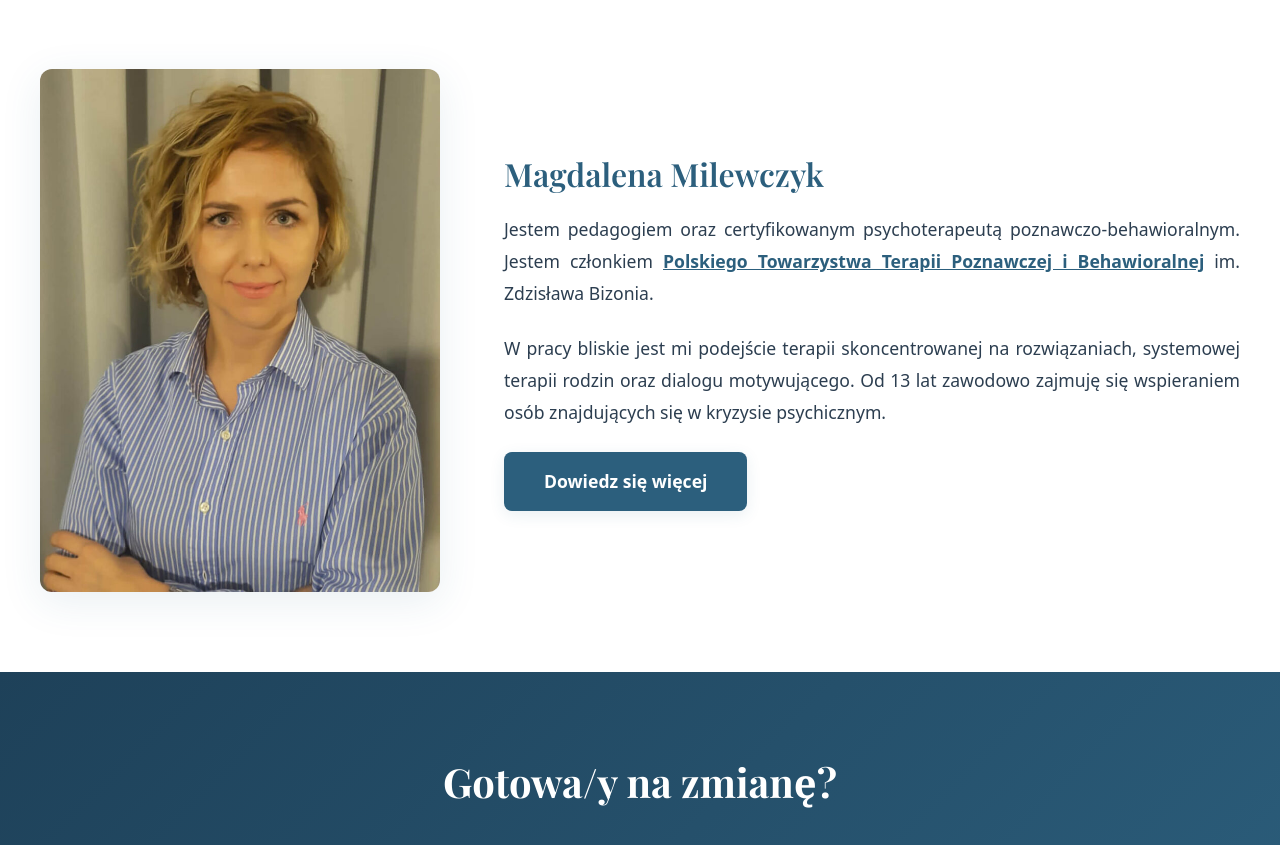
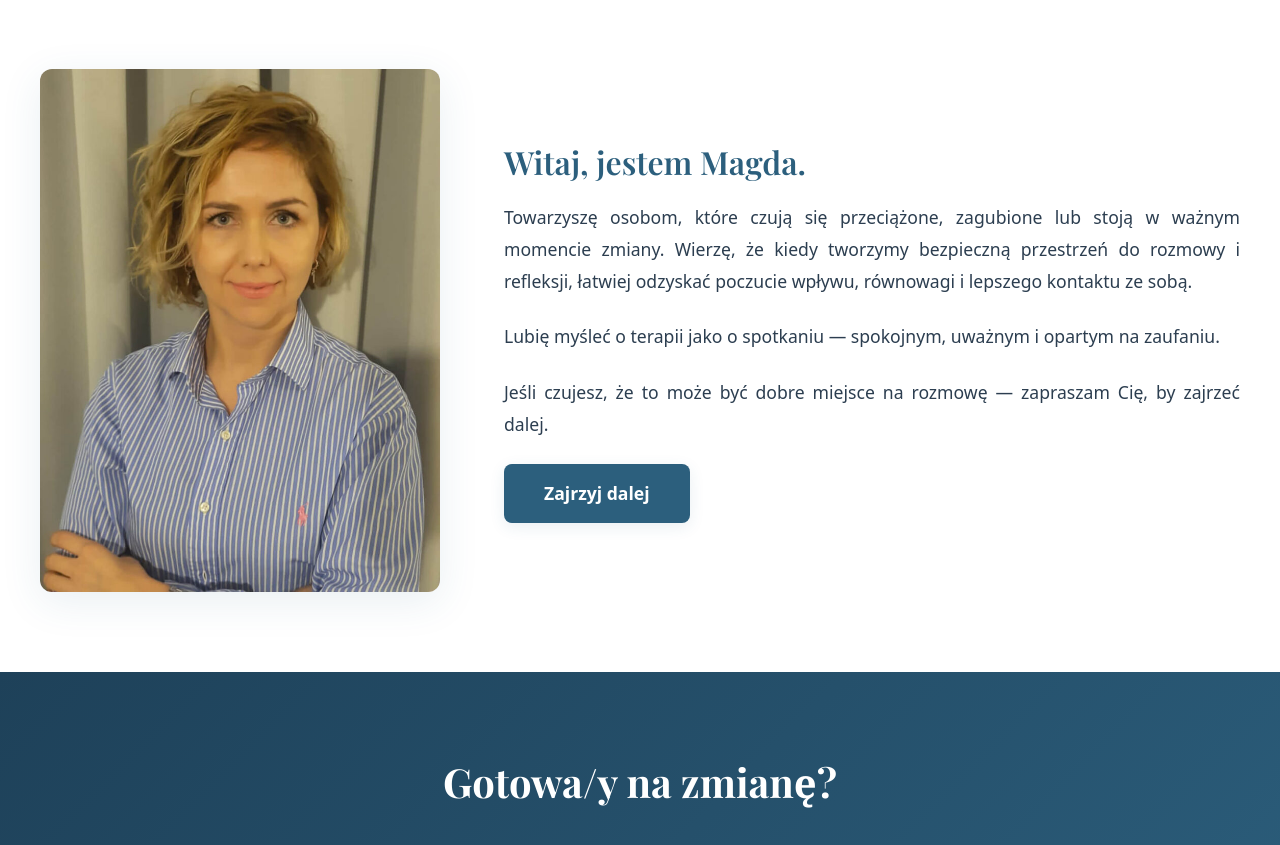
Before and after one commit to ernestpeplinski/psychoterapia-koscierzyna-pl, a React (Vite) app: page / in a window 1280 px wide. Shown: the part 1480-2325 px from the top of the page. Built offline with nearby package versions, Linux system fonts and the light colour scheme.

Commit message:
Update About section with personalized introduction and enhanced description for better engagement

```diff
--- a/src/pages/Home.tsx
+++ b/src/pages/Home.tsx
@@ -100,28 +100,18 @@ function Home() {
             />
           </div>
           <div className="home__about-content">
-            <h3 className="home__about-subtitle">Magdalena Milewczyk</h3>
+            <h3 className="home__about-subtitle">Witaj, jestem Magda.</h3>
             <p className="home__about-description">
-              Jestem pedagogiem oraz certyfikowanym psychoterapeutą
-              poznawczo-behawioralnym. Jestem członkiem{" "}
-              <a
-                href="https://pttpb.pl"
-                target="_blank"
-                rel="noopener noreferrer"
-                className="home__external-link"
-              >
-                Polskiego Towarzystwa Terapii Poznawczej i Behawioralnej
-              </a>{" "}
-              im. Zdzisława Bizonia.
+              Towarzyszę osobom, które czują się przeciążone, zagubione lub stoją w ważnym momencie zmiany. Wierzę, że kiedy tworzymy bezpieczną przestrzeń do rozmowy i refleksji, łatwiej odzyskać poczucie wpływu, równowagi i lepszego kontaktu ze sobą.
             </p>
             <p className="home__about-description">
-              W pracy bliskie jest mi podejście terapii skoncentrowanej na
-              rozwiązaniach, systemowej terapii rodzin oraz dialogu
-              motywującego. Od 13 lat zawodowo zajmuję się wspieraniem osób
-              znajdujących się w kryzysie psychicznym.
+              Lubię myśleć o terapii jako o spotkaniu — spokojnym, uważnym i opartym na zaufaniu.
+            </p>
+            <p className="home__about-description">
+              Jeśli czujesz, że to może być dobre miejsce na rozmowę — zapraszam Cię, by zajrzeć dalej.
             </p>
             <Link to="/o-mnie" className="home__about-button">
-              Dowiedz się więcej
+              Zajrzyj dalej
             </Link>
           </div>
         </div>
```
